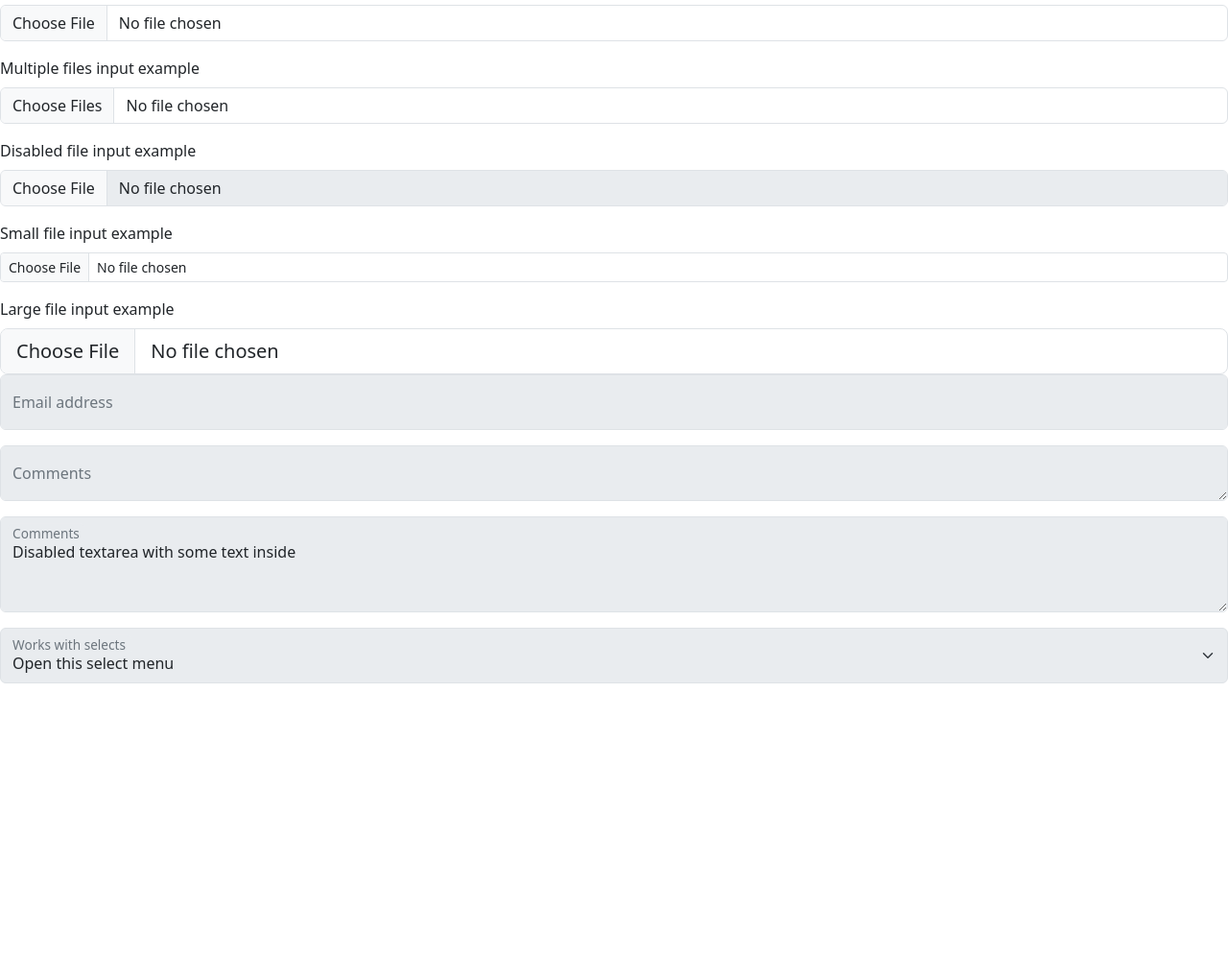
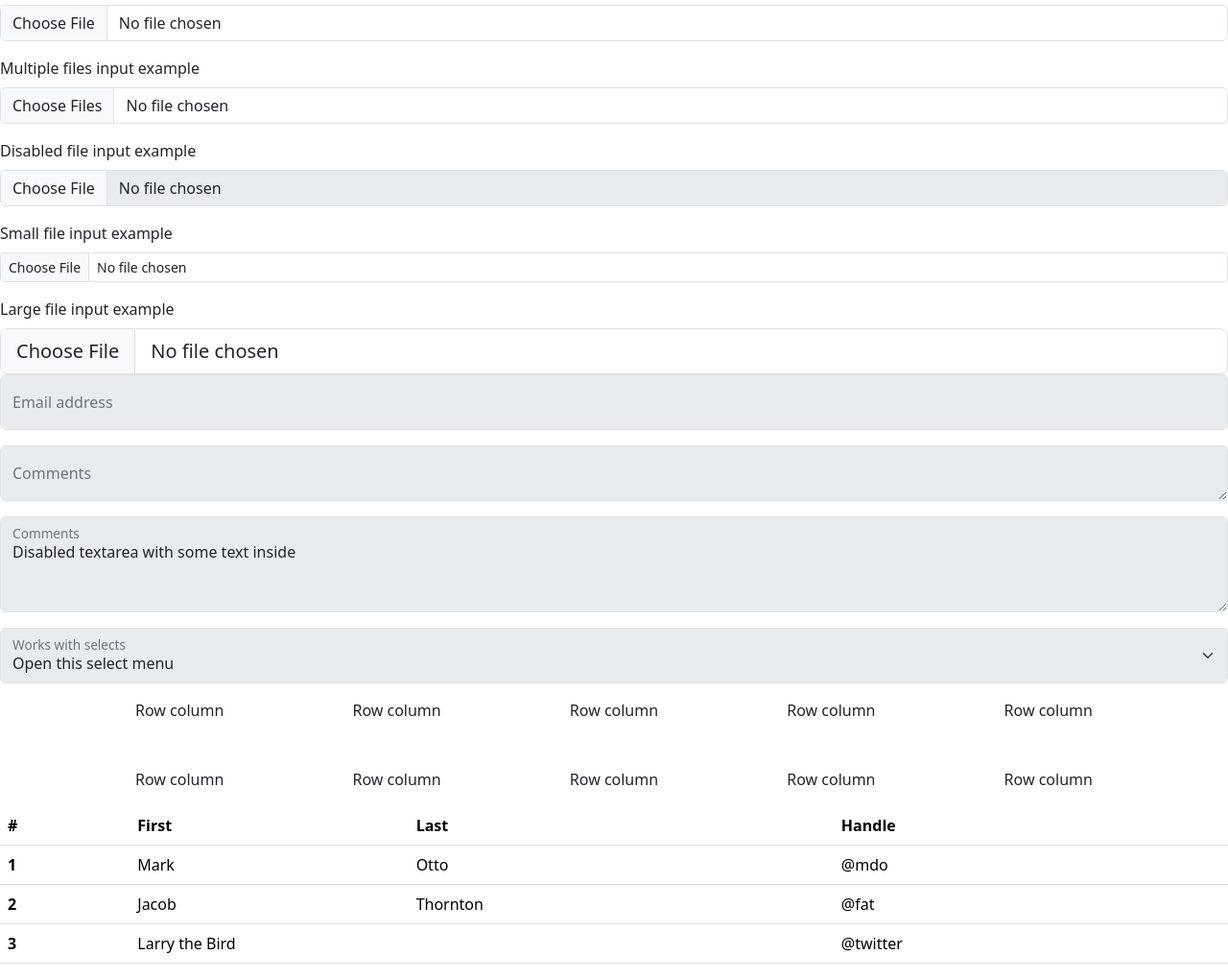
Before and after one commit to aayushker/Bootstrap_Playground, a plain HTML site: page index.html in a window 1280 px wide. Shown: the part 53-1073 px from the top of the page at 96% size. Before the commit the page ends 800 px from the top, so only its background shows below. Drawn offline with nearby package versions, Linux system fonts and the light colour scheme; some packages are replaced by stand-ins of ours.

Commit message:
Did some advancement in Bootstrap

```diff
--- a/index.html
+++ b/index.html
@@ -85,6 +85,69 @@
   </select>
   <label for="floatingSelectDisabled">Works with selects</label>
 </div>
+<div class="container text-center">
+  <div class="row row-cols-2 row-cols-lg-5 g-2 g-lg-3">
+    <div class="col">
+      <div class="p-3">Row column</div>
+    </div>
+    <div class="col">
+      <div class="p-3">Row column</div>
+    </div>
+    <div class="col">
+      <div class="p-3">Row column</div>
+    </div>
+    <div class="col">
+      <div class="p-3">Row column</div>
+    </div>
+    <div class="col">
+      <div class="p-3">Row column</div>
+    </div>
+    <div class="col">
+      <div class="p-3">Row column</div>
+    </div>
+    <div class="col">
+      <div class="p-3">Row column</div>
+    </div>
+    <div class="col">
+      <div class="p-3">Row column</div>
+    </div>
+    <div class="col">
+      <div class="p-3">Row column</div>
+    </div>
+    <div class="col">
+      <div class="p-3">Row column</div>
+    </div>
+  </div>
+</div>
+<table class="table">
+  <thead>
+    <tr>
+      <th scope="col">#</th>
+      <th scope="col">First</th>
+      <th scope="col">Last</th>
+      <th scope="col">Handle</th>
+    </tr>
+  </thead>
+  <tbody>
+    <tr>
+      <th scope="row">1</th>
+      <td>Mark</td>
+      <td>Otto</td>
+      <td>@mdo</td>
+    </tr>
+    <tr>
+      <th scope="row">2</th>
+      <td>Jacob</td>
+      <td>Thornton</td>
+      <td>@fat</td>
+    </tr>
+    <tr>
+      <th scope="row">3</th>
+      <td colspan="2">Larry the Bird</td>
+      <td>@twitter</td>
+    </tr>
+  </tbody>
+</table>
   <script src="https://cdn.jsdelivr.net/npm/bootstrap@5.3.2/dist/js/bootstrap.bundle.min.js"
     integrity="sha384-C6RzsynM9kWDrMNeT87bh95OGNyZPhcTNXj1NW7RuBCsyN/o0jlpcV8Qyq46cDfL"
     crossorigin="anonymous"></script>
```
